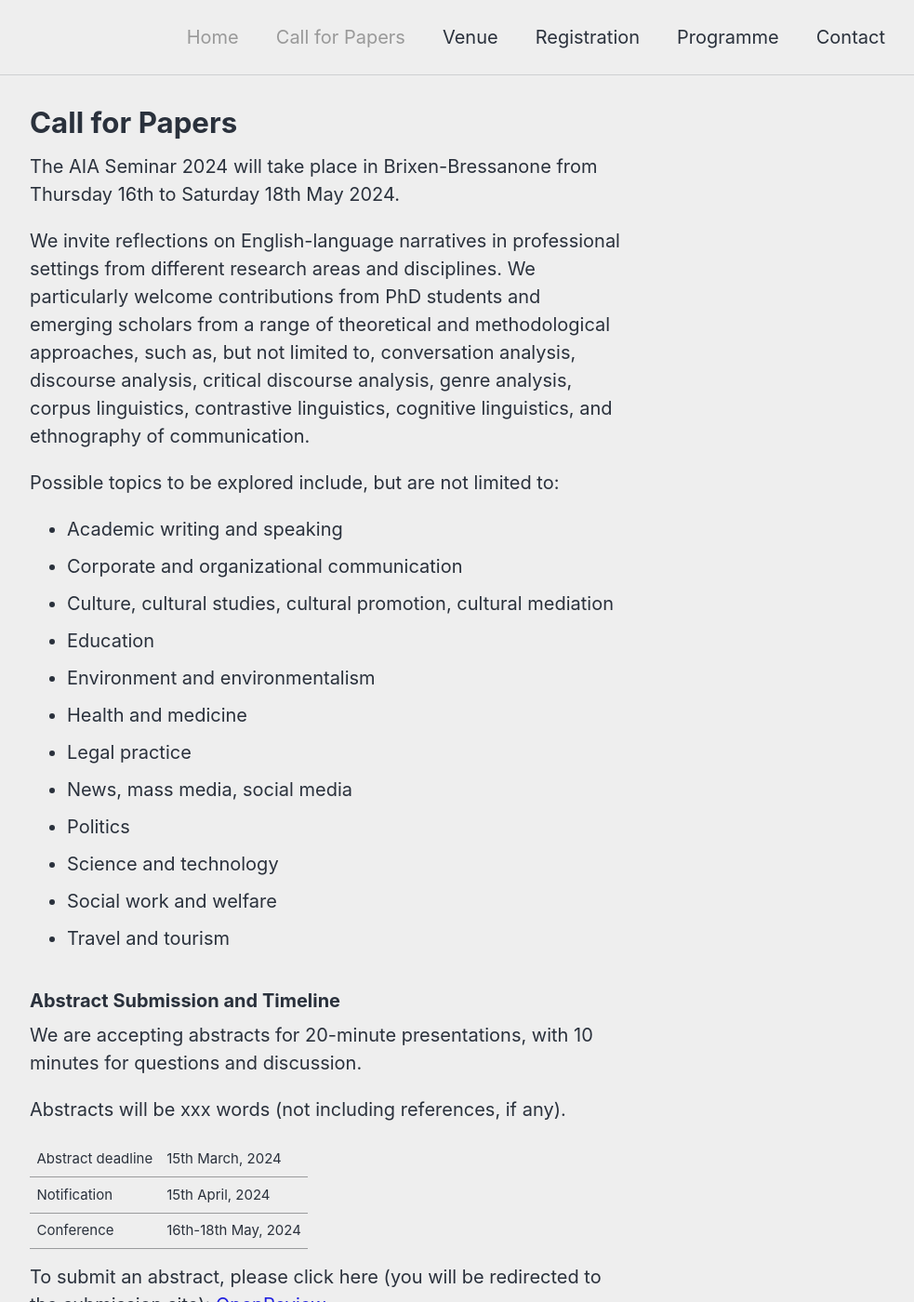
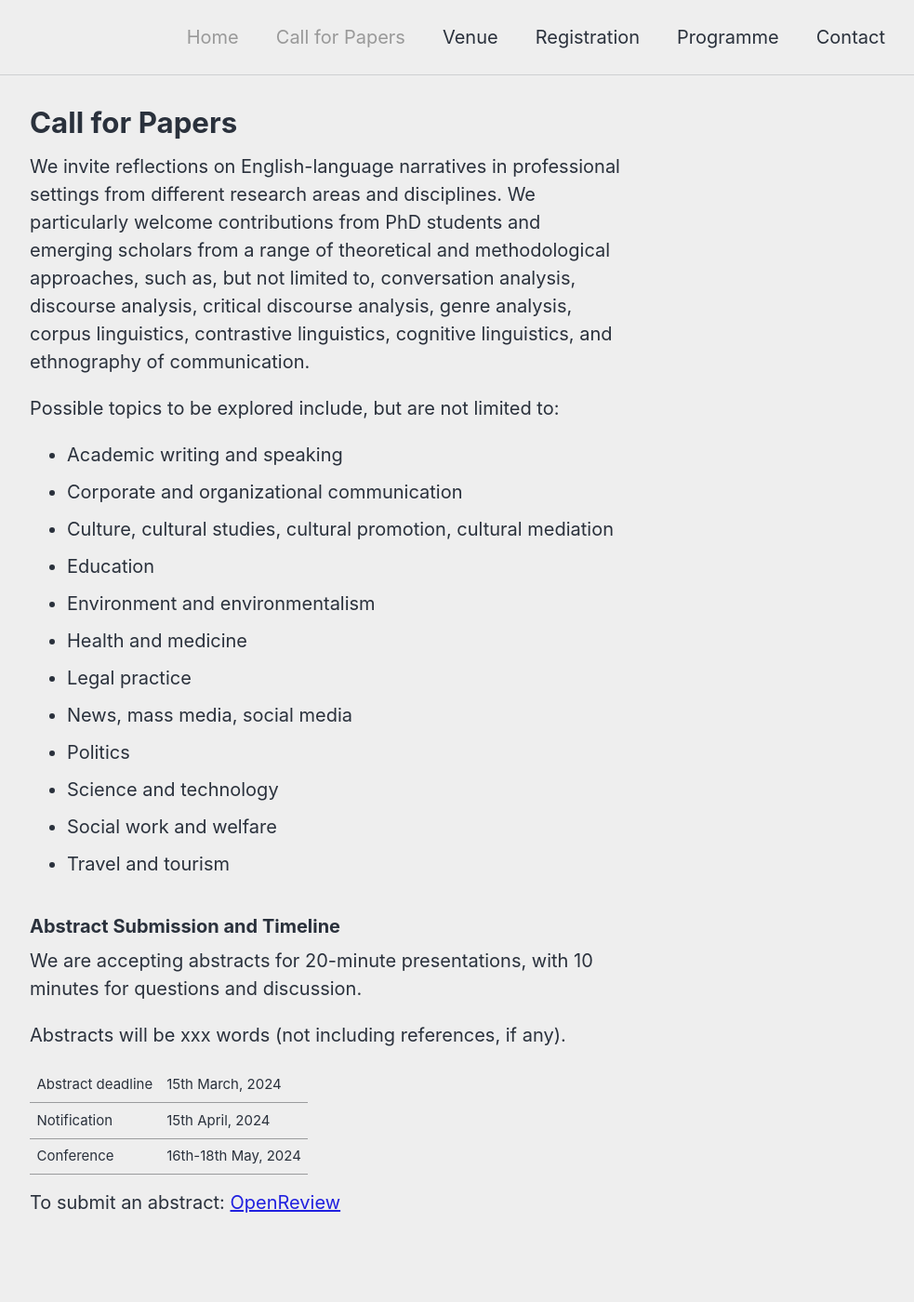
Before and after one commit to gfburton/aiabrixen2024, a Jekyll site: the page built from _pages/cfp.md, in a window 1280 px wide and 1400 px high. Shown: the whole window at 93% size, without its empty margins (288-1271 px from the left). Built offline with Jekyll 4.4.1, drawn with Linux system fonts in a browser that asks for light colours; cached includes are drawn as plain includes; nearby versions of some CDN libraries; some of the changed text lies outside the part shown.

Commit message:
Update cfp.md

```diff
--- a/_pages/cfp.md
+++ b/_pages/cfp.md
@@ -5,7 +5,6 @@ permalink: /cfp/
 sidebar: false
 toc: false
 ---
-The AIA Seminar 2024 will take place in Brixen-Bressanone from Thursday 16th to Saturday 18th May 2024.
 
 We invite reflections on English-language narratives in professional settings from different research areas and disciplines. We particularly welcome contributions from PhD students and emerging scholars from a range of theoretical and methodological approaches, such as, but not limited to, conversation analysis, discourse analysis, critical discourse analysis, genre analysis, corpus linguistics, contrastive linguistics, cognitive linguistics, and ethnography of communication.
 
@@ -42,4 +41,4 @@ Abstracts will be xxx words (not including references, if any).
 
 {: .news-table}
 
-To submit an abstract, please click here (you will be redirected to the submission site): [OpenReview](https://openreview.net/xxx)
+To submit an abstract: [OpenReview](https://openreview.net/xxx)
```
